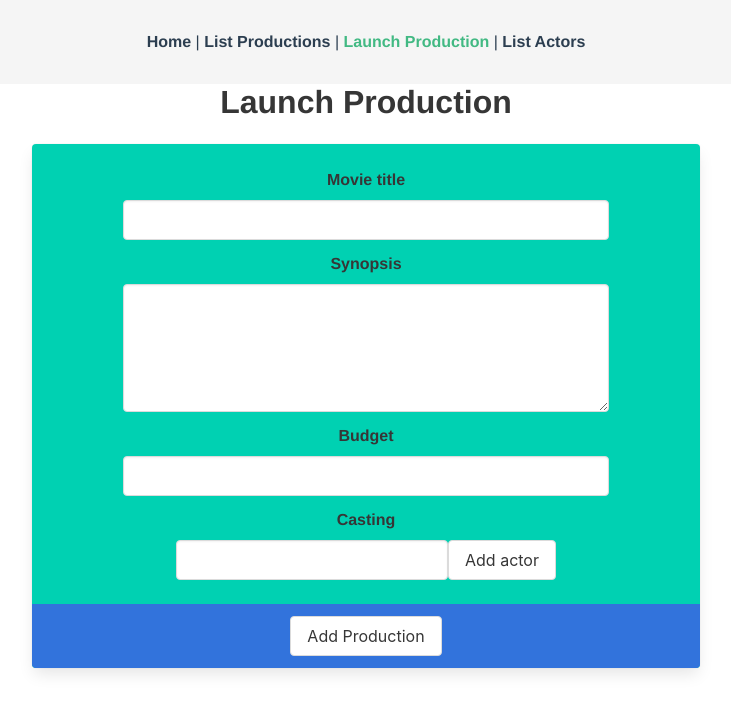
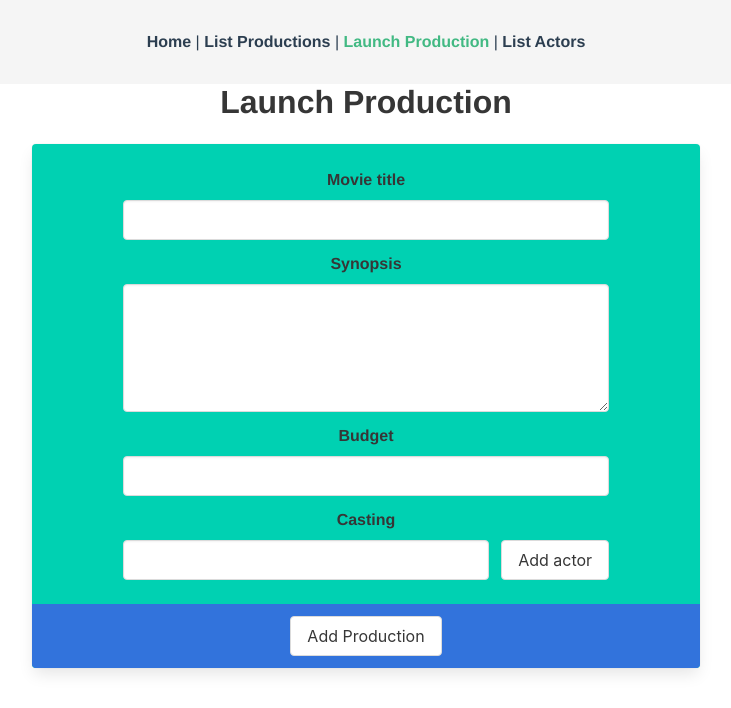
Before and after one commit to jeromefrench/unifTest, a Vue app in the folder unif-test/: page /launch-production in a window 1280 px wide. Shown: the top 708 px of the page, without its empty margins (274-1005 px from the left). Built offline with nearby package versions, Linux system fonts and the light colour scheme.

Commit message:
some css

```diff
--- a/unif-test/src/views/LaunchProduction.vue
+++ b/unif-test/src/views/LaunchProduction.vue
@@ -39,11 +39,13 @@
 							</label>
 						</div>
 						<div id="add">
+				<b-field grouped>
 							<b-input
 								v-model="actor"
 								required
 								type="text"
 								style="display: inline-block; "
+								expanded
 								>
 							</b-input>
 								<b-button
@@ -52,6 +54,7 @@
 									>
 									Add actor
 								</b-button>
+				</b-field>
 						</div>
 					</div>
 				</b-field>
```
